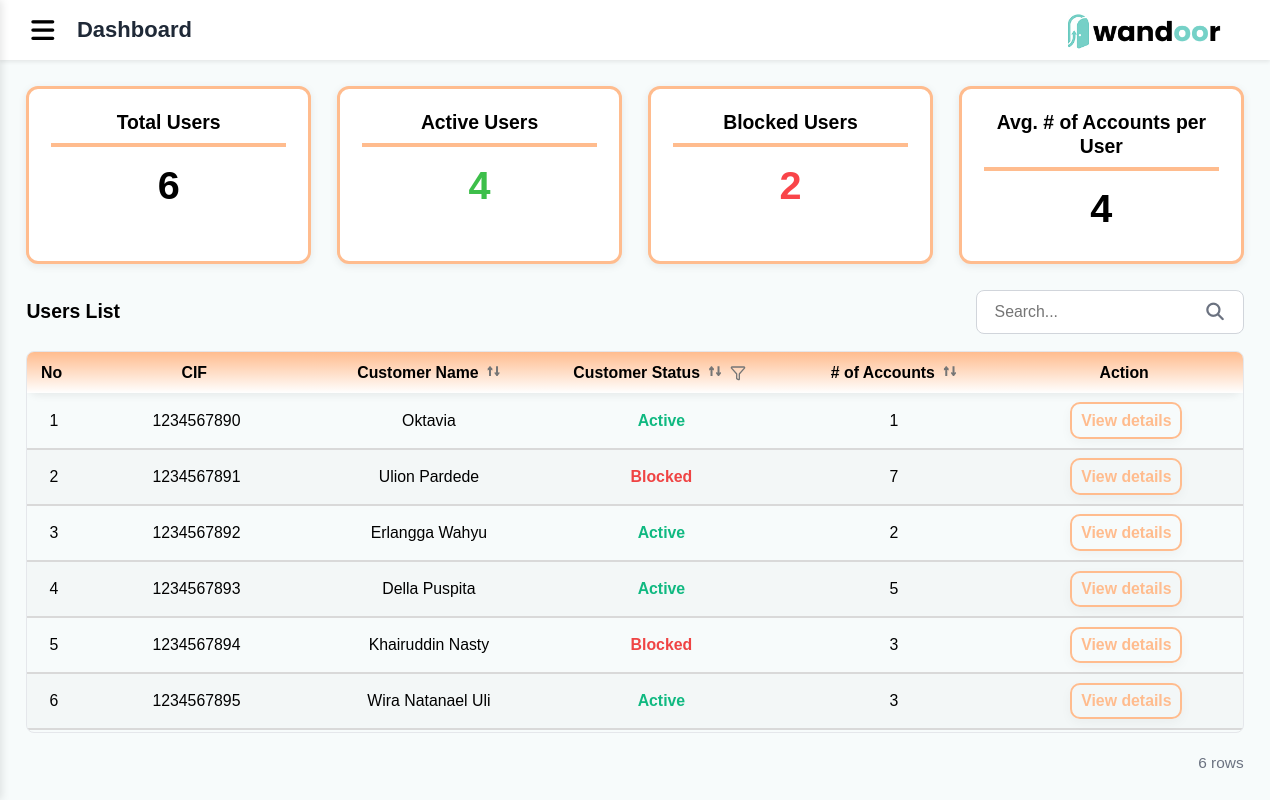
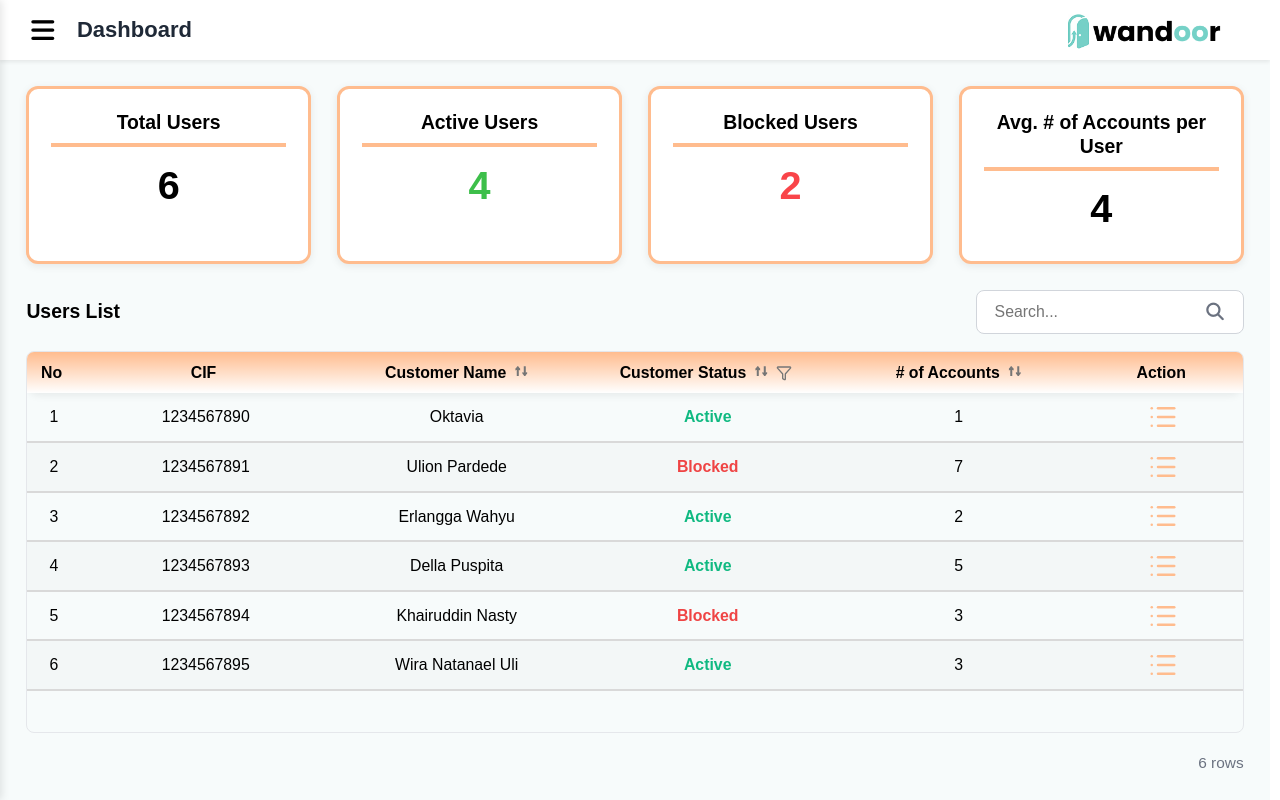
Before and after one commit to kelompok-3-odp343/Client-Side, a React (Vite) app: page /admin/users in a window 1280 px wide. Built offline with nearby package versions, Linux system fonts and the light colour scheme; sample sign-in values are in the browser's storage.

Commit message:
Update style table admin user

```diff
--- a/src/features/admin-dashboard/pages/AdminUsers.jsx
+++ b/src/features/admin-dashboard/pages/AdminUsers.jsx
@@ -1,6 +1,6 @@
 import React, { useState, useMemo } from "react";
 import { useNavigate } from "react-router-dom";
-import { Filter, X } from "lucide-react";
+import { Filter, X, List } from "lucide-react";
 import AdminNavBar from "../components/AdminNavBar";
 import AdminSideBar from "../components/AdminSideBar";
 import SearchBar from "../components/SearchBar";
@@ -356,7 +356,7 @@ export default function AdminUsers() {
 						/>
 						<div className="filter-dropdown">
 							<div className="filter-dropdown-header">
-								<span className="filter-dropdown-title">Filter {column.label}</span>
+								<span className="filter-dropdown-title">{column.label}</span>
 								{hasFilter && (
 									<button
 										className="clear-filter-btn"
@@ -401,7 +401,7 @@ export default function AdminUsers() {
 					onClick={() => handleViewDetails(row)}
 					type="button"
 				>
-					View details
+					<List size={30} />
 				</button>
 			);
 		}
--- a/src/features/admin-dashboard/styles/admin-users.css
+++ b/src/features/admin-dashboard/styles/admin-users.css
@@ -80,12 +80,18 @@
 	color: #f94449;
 }
 
+.action-col {
+	width: 9rem;
+	max-width: 10rem;
+}
+
 .view-details-btn {
 	background: none;
+	box-shadow: none;
 	color: #FFBC8E;
-	border: 2px solid #FFBC8E;
-	padding: 0.25rem 0.5rem;
-	border-radius: 10px;
+	/* border: 2px solid #FFBC8E; */
+	padding: 0;
+	/* border-radius: 10px; */
 	font-size: 0.9rem;
 	font-weight: 700;
 	margin-top: 0.25rem;
@@ -96,7 +102,8 @@
 }
 
 .view-details-btn:hover {
-	background: #FFBC8E;
+	color: #ffe3d0;
+	background: none;
 }
 
 @media (max-width: 768px) {
--- a/src/features/admin-dashboard/styles/data-table.css
+++ b/src/features/admin-dashboard/styles/data-table.css
@@ -304,11 +304,18 @@
 	background: #f3f4f6;
 } */
 
-.filter-checkbox-label input[type="checkbox"] {
+.data-table.header-teal .filter-checkbox-label input[type="checkbox"] {
 	cursor: pointer;
 	width: 16px;
 	height: 16px;
 	accent-color: #6dddd0;
+}
+
+.data-table.header-peach .filter-checkbox-label input[type="checkbox"] {
+	cursor: pointer;
+	width: 16px;
+	height: 16px;
+	accent-color: #ffbc8e;
 }
 
 .filter-checkbox-label span {
```
